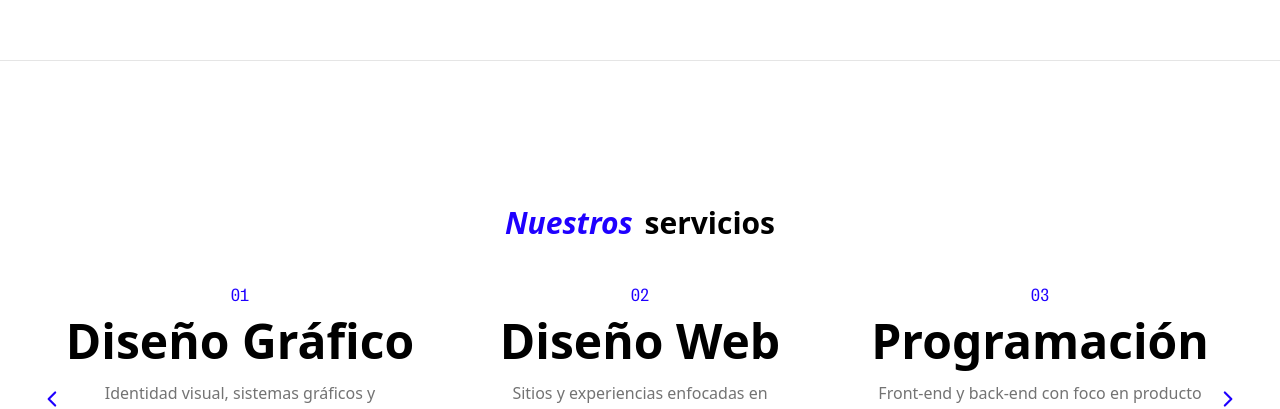
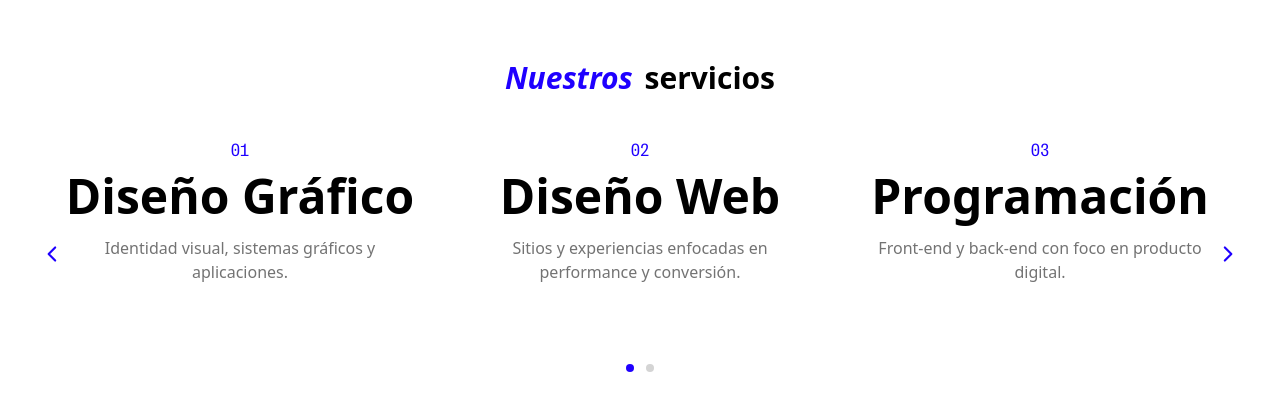
Before and after one commit to Rodrigoloh/cobalto-blue, a Next.js app: page / in a window 1280 px wide. Shown: the part 2588-2997 px from the top of the page. Built offline with nearby package versions, Linux system fonts and the light colour scheme.

Commit message:
layout(nosotros): overlay services section above sticky parallax using negative margin and compensating padding; no shadows

```diff
--- a/components/SectionNosotros.tsx
+++ b/components/SectionNosotros.tsx
@@ -52,14 +52,14 @@ export default function SectionNosotros(){
 
       {/* B. Imagen sticky (efecto cover mientras el contenido sube) */}
       <div className="relative h-[140vh] md:h-[180vh]">
-        <div className="sticky top-0 h-screen">
+        <div className="sticky top-0 h-screen z-0">
           <img src="/nosotros/parallax.jpg" alt="Parallax" className="w-full h-full object-cover" />
         </div>
       </div>
 
       {/* C. Banner servicios */}
-      <div className="bg-white border-y border-neutral-200">
-        <div className="mx-auto max-w-7xl px-6 py-28 md:py-36">
+      <div className="relative z-10 bg-white -mt-[28vh] md:-mt-[40vh] border-b border-neutral-200">
+        <div className="mx-auto max-w-7xl px-6 pt-[28vh] md:pt-[40vh] pb-28 md:pb-36">
           <h3 className="text-center text-2xl md:text-3xl font-semibold">
             <span className="italic mr-1 text-[#1F00FF]">Nuestros</span> servicios
           </h3>
```
